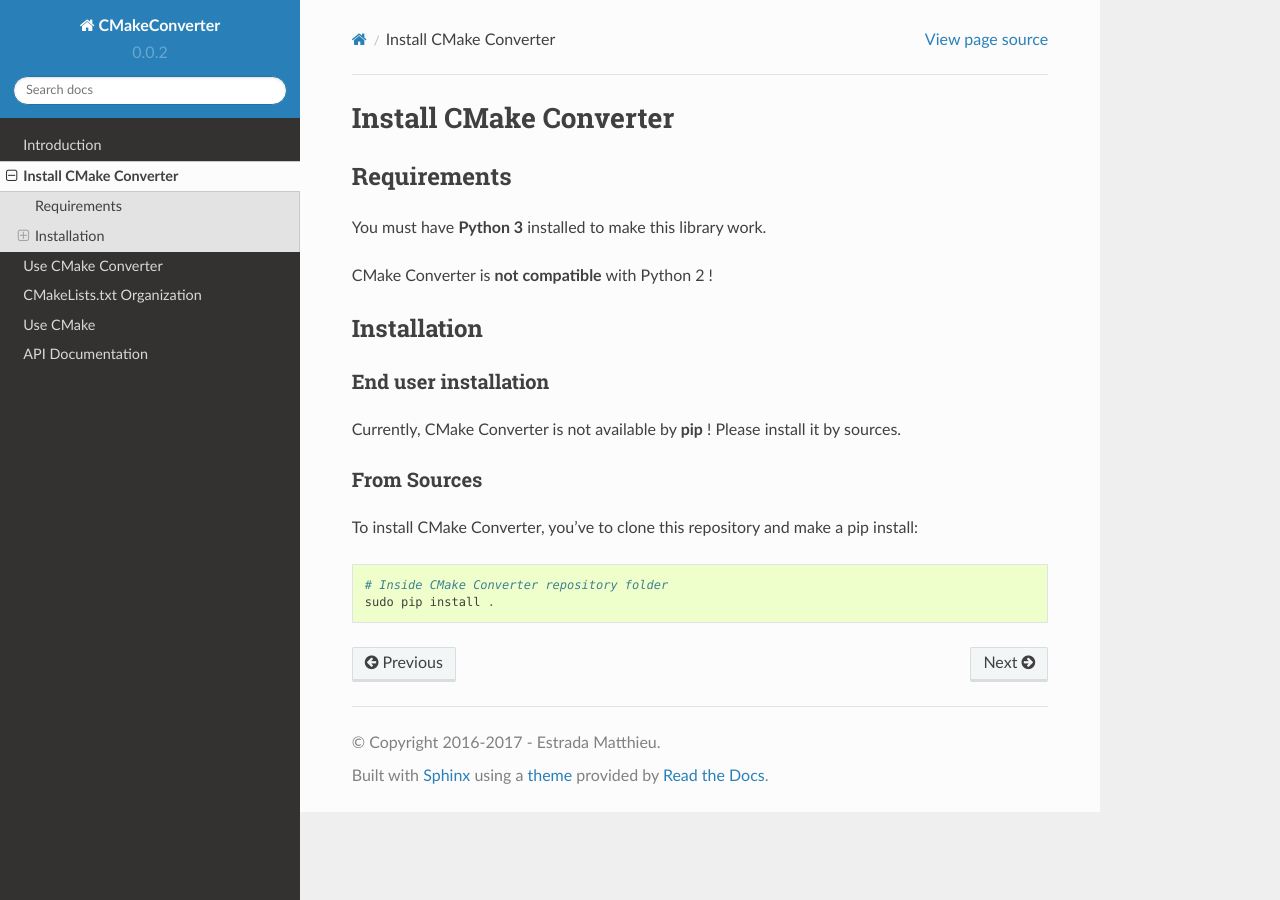
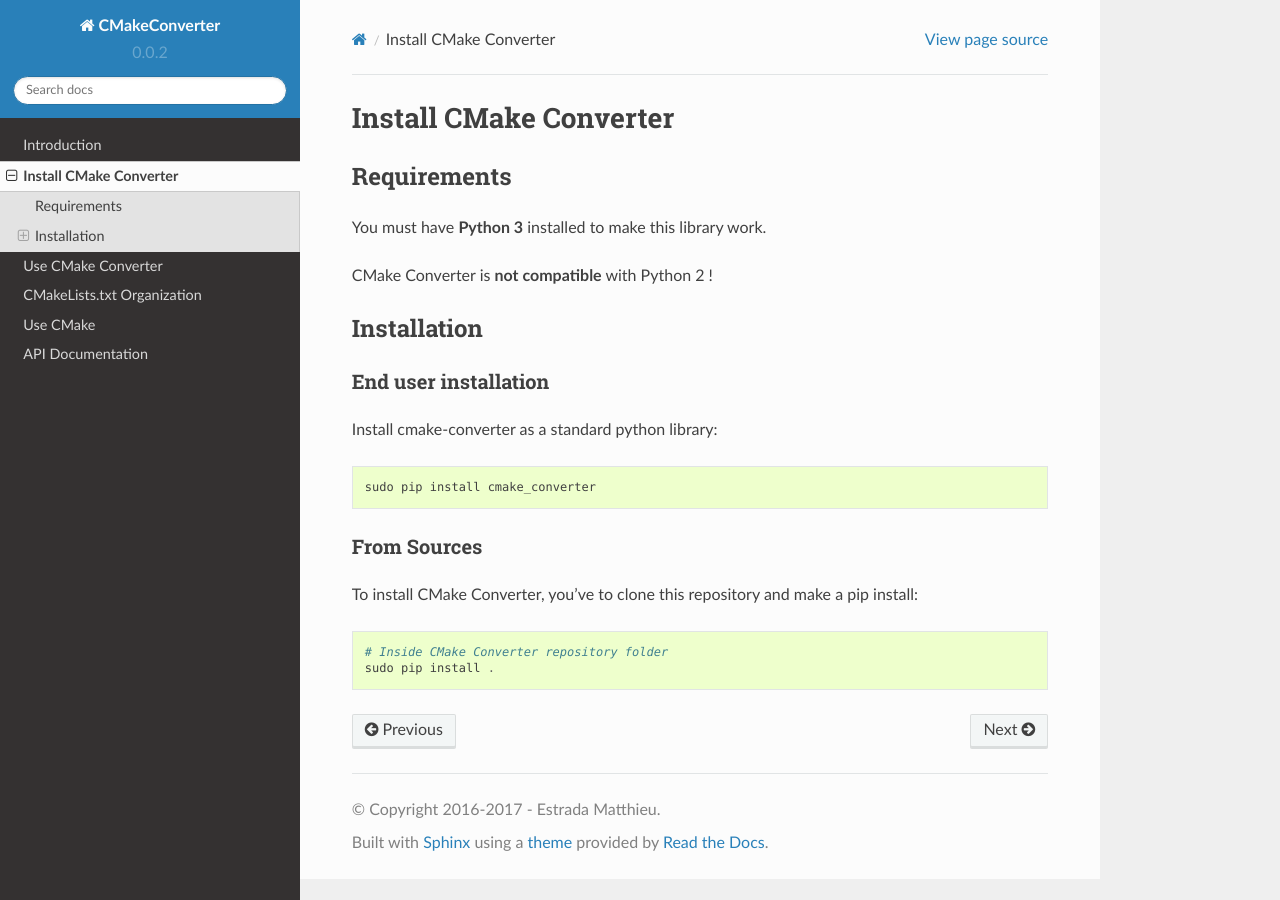
Before and after one commit to pavelliavonau/cmakeconverter, a Sphinx documentation site: the page built from docs/install.rst, in a window 1280 px wide. Built offline with Sphinx 7.4.7 and the Read the Docs theme 2.0.0, drawn with Linux system fonts in a browser that asks for light colours.

Commit message:
Update install steps
Ref #10

```diff
--- a/docs/install.rst
+++ b/docs/install.rst
@@ -16,7 +16,9 @@
 End user installation
 ~~~~~~~~~~~~~~~~~~~~~
 
-Currently, CMake Converter is not available by **pip** ! Please install it by sources.
+Install cmake-converter as a standard python library::
+
+    sudo pip install cmake_converter
 
 From Sources
 ~~~~~~~~~~~~
```
Also changed, not shown: README.rst (+24 -16 lines).
